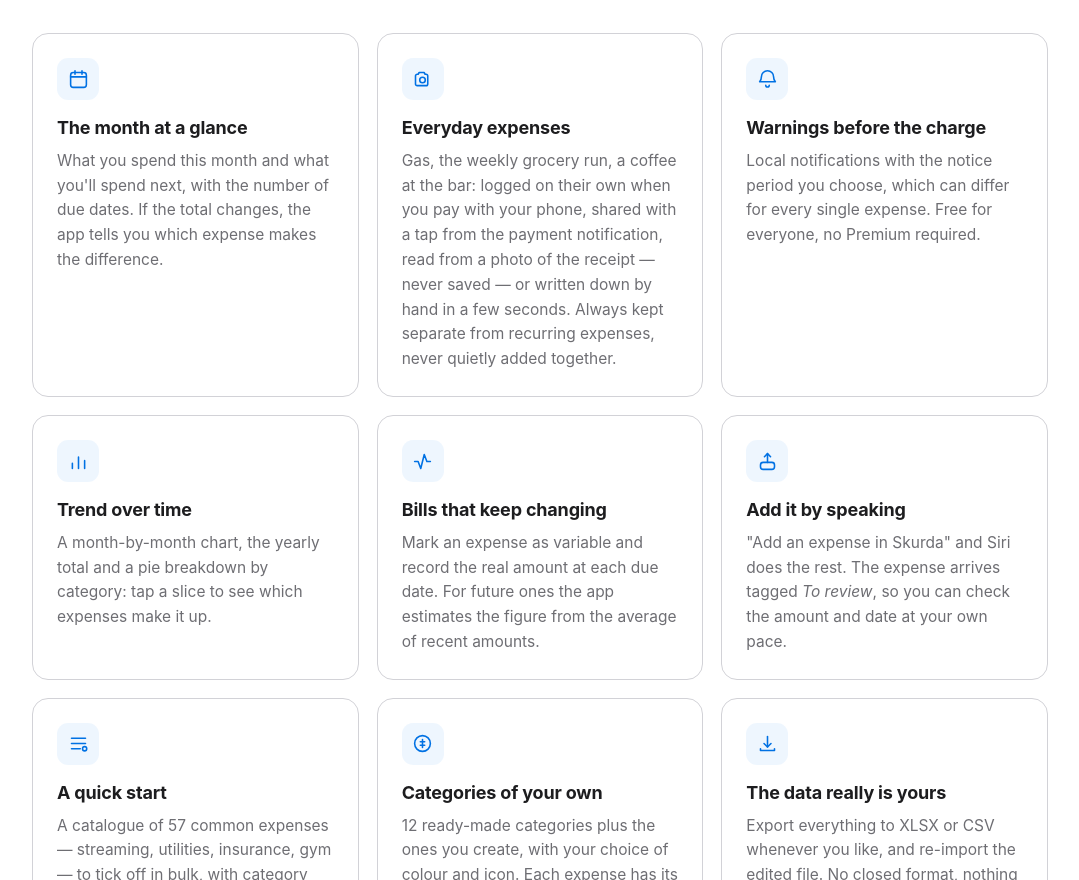
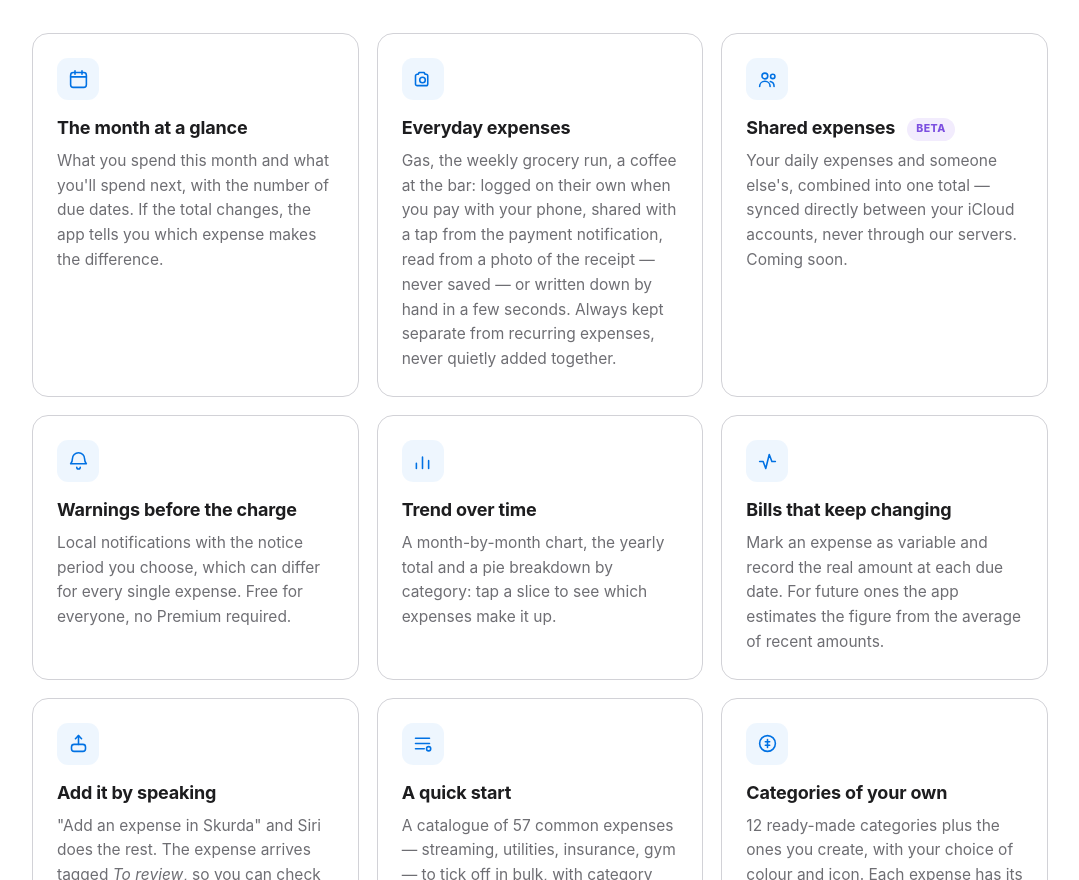
Before and after one commit to dontknowif/dontknowif.github.io, a plain HTML site: page spese-ricorrenti/en/index.html in a window 1280 px wide. Shown: the part 1110-1990 px from the top of the page, without its empty margins (100-1179 px from the left). Drawn offline with Linux system fonts and the light colour scheme.

Commit message:
Annuncia le spese condivise come funzione Beta in arrivo
Aggiunge una card "Spese condivise" (badge Beta) sia sulla landing
(index.html, en/index.html) sia su funzionalita.html in tutte e 5 le
lingue, per la funzione di condivisione spese con un'altra persona
(CKShare) attualmente in test su un ramo dell'app, non ancora su main
né sullo Store — vedi PIANO_CONDIVISIONE.md nel repo dell'app.

Co-Authored-By: Claude Sonnet 5 <noreply@anthropic.com>

```diff
--- a/spese-ricorrenti/en/index.html
+++ b/spese-ricorrenti/en/index.html
@@ -343,6 +343,12 @@
       </article>
 
       <article class="feature">
+        <div class="ficon"><svg viewBox="0 0 24 24" aria-hidden="true"><circle cx="9" cy="8" r="3.3"/><path d="M3 20c0-3.6 2.7-6 6-6s6 2.4 6 6"/><circle cx="18" cy="8.5" r="2.5"/><path d="M15.2 14.3c2.6.5 4.3 2.6 4.3 5.7"/></svg></div>
+        <h3>Shared expenses <span class="beta-badge">Beta</span></h3>
+        <p>Your daily expenses and someone else's, combined into one total — synced directly between your iCloud accounts, never through our servers. Coming soon.</p>
+      </article>
+
+      <article class="feature">
         <div class="ficon"><svg viewBox="0 0 24 24" aria-hidden="true"><path d="M12 2a7 7 0 0 0-7 7c0 3.5-1.5 5-2 5.5h18c-.5-.5-2-2-2-5.5a7 7 0 0 0-7-7Z"/><path d="M10 18.5a2 2 0 0 0 4 0"/></svg></div>
         <h3>Warnings before the charge</h3>
         <p>Local notifications with the notice period you choose, which can differ for every single expense. Free for everyone, no Premium required.</p>
--- a/spese-ricorrenti/site.css
+++ b/spese-ricorrenti/site.css
@@ -339,6 +339,23 @@ body.landing { padding: 0; }
 .feature h3 { margin: 0 0 6px; font-size: 18px; letter-spacing: -.01em; }
 .feature p { margin: 0; color: var(--text-dim); font-size: 15.5px; }
 
+/* Etichetta per una funzione non ancora rilasciata a tutti (in test /
+   in arrivo): stesso linguaggio a pillola dei badge del report di
+   risparmio, colore viola per distinguerla da uno stato "attivo". */
+.beta-badge {
+  display: inline-block;
+  vertical-align: middle;
+  margin-left: 8px;
+  font-size: 10.5px;
+  font-weight: 800;
+  letter-spacing: .04em;
+  text-transform: uppercase;
+  padding: 3px 9px;
+  border-radius: 999px;
+  background: #f2ecfd;
+  color: #7c4fe0;
+}
+
 /* ---------- Sezione report di risparmio ---------- */
 
 .insights { display: grid; gap: 12px; }
```
Also changed, not shown: spese-ricorrenti/funzionalita.html (+37 -0 lines), spese-ricorrenti/index.html (+6 -0 lines).
